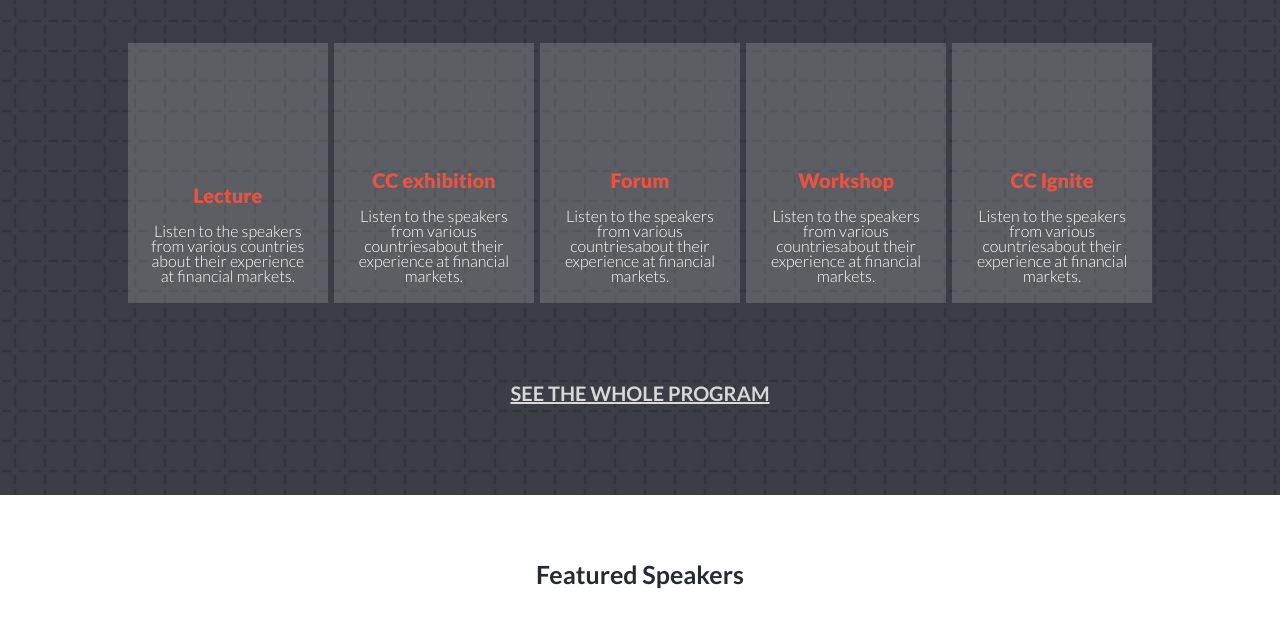
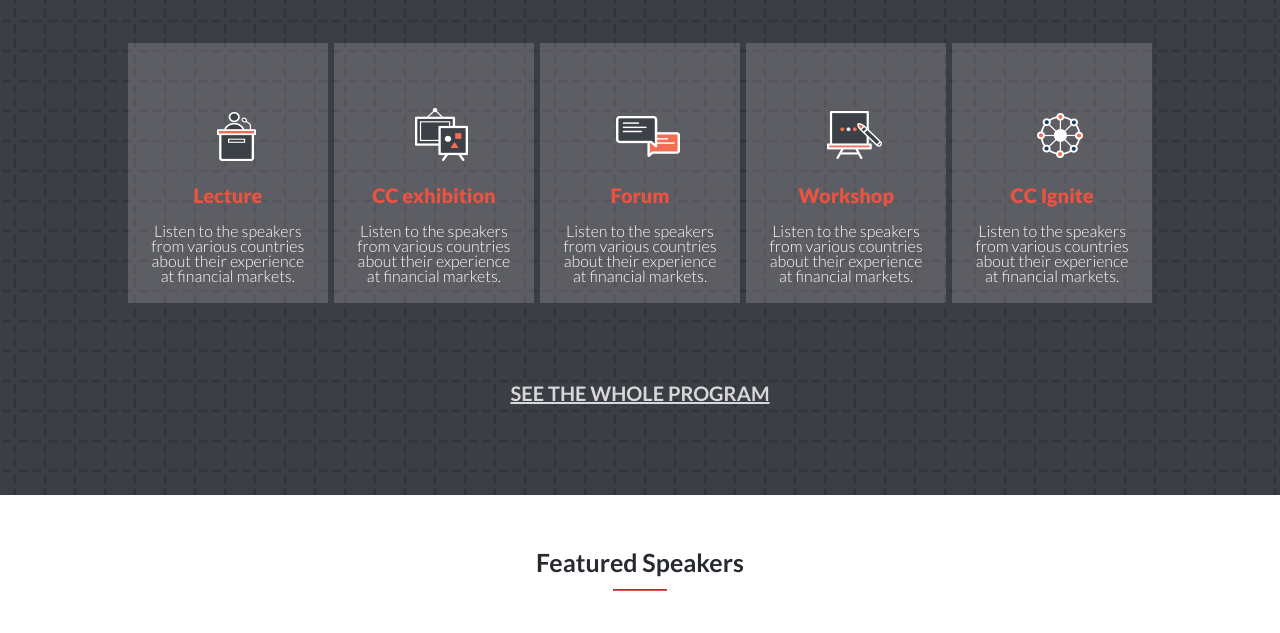
Before and after one commit to Juanpa8830/tradingConference, a website: page Home.html in a window 1280 px wide. Shown: the part 1032-1665 px from the top of the page. Drawn offline with Linux system fonts and the light colour scheme.

Commit message:
finish home section

```diff
--- a/Home.html
+++ b/Home.html
@@ -81,37 +81,37 @@
 
                 <div class="mainpdesk">
                     <div class="p1">
-                        <div class="logo1"><img src="" alt=""></div>
+                        <div class="logo1"><img src="./images/program_icon_01.png" alt=""></div>
                         <h4 class="h41">Lecture</h4>
                         <p class="p1p1">Listen to the speakers from various countries about their experience at
                             financial
                             markets.</p>
                     </div>
                     <div class="p1">
-                        <div class="logo2"></div>
+                        <div class="logo2"><img src="./images/program_icon_02.png" alt=""></div>
                         <h4 class="h42">CC exhibition</h4>
-                        <p class="p1p2">Listen to the speakers from various countriesabout their experience at financial
+                        <p class="p1p2">Listen to the speakers from various countries about their experience at financial
                             markets.
                         </p>
                     </div>
                     <div class="p1">
-                        <div class="logo3"></div>
+                        <div class="logo3"><img src="./images/program_icon_03.png" alt=""></div>
                         <h4 class="h43">Forum</h4>
-                        <p class="p1p3">Listen to the speakers from various countriesabout their experience at financial
+                        <p class="p1p3">Listen to the speakers from various countries about their experience at financial
                             markets.
                         </p>
                     </div>
                     <div class="p1">
-                        <div class="logo4"></div>
+                        <div class="logo4"><img src="./images/program_icon_04.png" alt=""></div>
                         <h4 class="h44">Workshop</h4>
-                        <p class="p1p4">Listen to the speakers from various countriesabout their experience at financial
+                        <p class="p1p4">Listen to the speakers from various countries about their experience at financial
                             markets.
                         </p>
                     </div>
                     <div class="p1">
-                        <div class="logo5"></div>
+                        <div class="logo5"><img src="./images/program_icon_05.png" alt=""></div>
                         <h4 class="h45">CC Ignite</h4>
-                        <p class="p1p5">Listen to the speakers from various countriesabout their experience at financial
+                        <p class="p1p5">Listen to the speakers from various countries about their experience at financial
                             markets.
                         </p>
                     </div>
--- a/styles.css
+++ b/styles.css
@@ -250,7 +250,6 @@ h2 {
   background-color: rgba(236, 82, 66, 1);
   mix-blend-mode: hard-light;
   height: 100%;
-
 }
 
 .h4cole {
@@ -421,7 +420,9 @@ height: 100%;
 .logo3,
 .logo4,
 .logo5 {
-  width: 25%;
+  width: 30%;
+  margin-left: 5%;
+  margin-top: 3%;
 }
 
 .h41,
@@ -587,13 +588,16 @@ height: 100%;
 }
 
 @media (min-width: 768px) {
-
-  .card3, .card4, .card5, .card6 {
-    display:flex;
+  .card3,
+  .card4,
+  .card5,
+  .card6 {
+    display: flex;
   }
 
-  .f1bdown, .f1bup {
-display:none;
+  .f1bdown,
+  .f1bup {
+    display: none;
   }
 
   #featcards {
@@ -815,6 +819,16 @@ display:none;
     width: 100%;
   }
 
+  .logo1,
+  .logo2,
+  .logo3,
+  .logo4,
+  .logo5 {
+    width: 30%;
+    padding: 0;
+    margin: 0;
+  }
+
   .p1button2 {
     color: rgb(255, 255, 255, 0.8);
     background-color: transparent;
@@ -973,6 +987,18 @@ display:none;
     margin-top: 3%;
     font-size: 16px;
   }
+
+  .division_fh3 {
+    width: 4%;
+    margin-top: 0;
+    padding-top: 0;
+  }
+
+  .fs {
+    margin-top: 4%;
+    padding: 0;
+    margin-bottom: 1%;
+  }
 }
 
 @media (max-width: 768px) {
```
Lines whose indentation alone changed are shown as unchanged.
